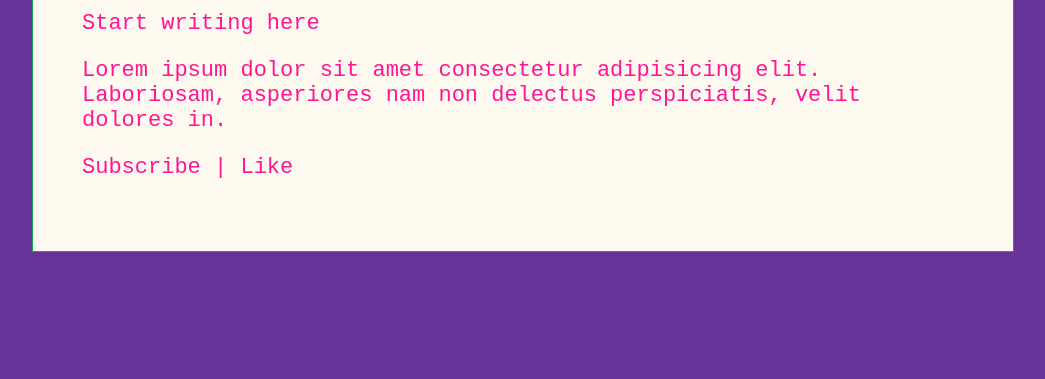
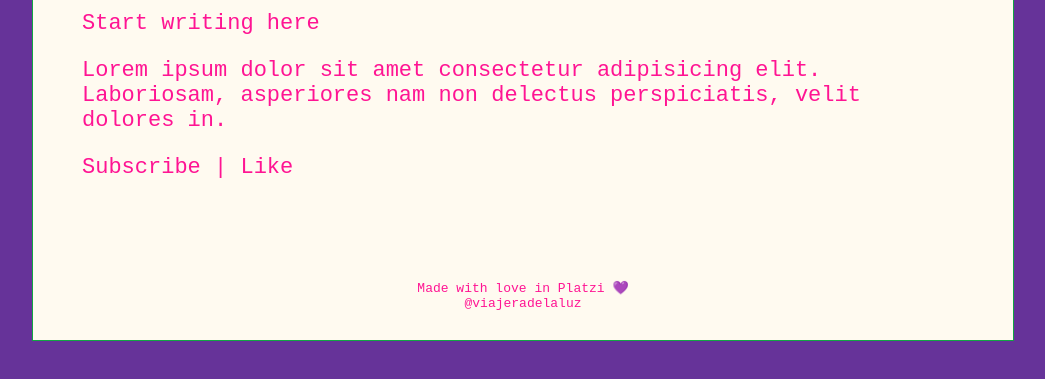
Before and after one commit to viajeradelaluz/platzi-backend-python, a plain HTML site: page git-github/blogpost.html in a window 1280 px wide. Shown: the part 397-776 px from the top of the page, without its empty margins (118-1163 px from the left). Drawn offline with Linux system fonts and the light colour scheme.

Commit message:
feat: footer message added

```diff
--- a/git-github/blogpost.html
+++ b/git-github/blogpost.html
@@ -1,5 +1,7 @@
-<html>
+<!DOCTYPE html>
+<html lang="en">
   <head>
+    <meta charset="utf-8">
     <title>BlogPost</title>
     <link rel="stylesheet" href="css/styles.css" />
   </head>
@@ -15,5 +17,8 @@
         <p>Lorem ipsum dolor sit amet consectetur adipisicing elit. Laboriosam, asperiores nam non delectus perspiciatis, velit dolores in.</p>
         <p>Subscribe | Like</p>
       </div>
+      <div id="footer">
+        Made with love in Platzi 💜 <br>@viajeradelaluz
+      </div>
   </body>
 </html>
--- a/git-github/css/styles.css
+++ b/git-github/css/styles.css
@@ -33,3 +33,10 @@ body {
 #post {
   padding: 5%;
 }
+
+#footer
+{
+  font-size: small;
+  text-align: center;
+  padding: 3%;
+}
```
